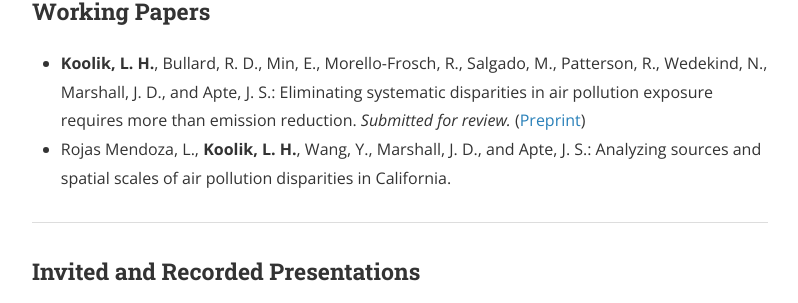
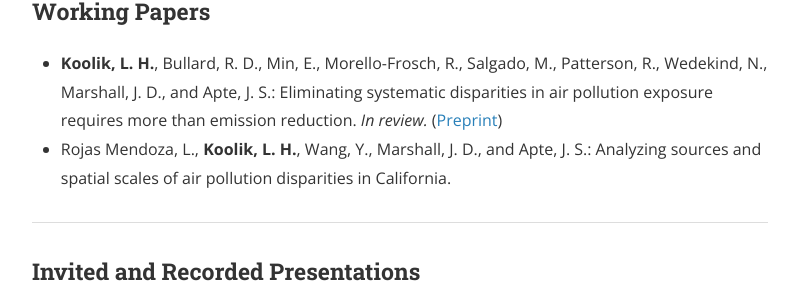
Before and after one commit to lkoolik/lkoolik.github.io, a Jekyll site: the page built from research.md, in a window 1280 px wide and 900 px high, scrolled down 598 px. Shown: the part 151-454 px from the top of the window, without its empty margins (240-1038 px from the left). Built offline with Jekyll 4.4.1, drawn with Linux system fonts in a browser that asks for light colours; nearby versions of some CDN libraries.

Commit message:
Update research.md

```diff
--- a/research.md
+++ b/research.md
@@ -20,7 +20,7 @@ nav_order: 3
 
 <h3>Working Papers</h3>
 <ul>
-  <li><b>Koolik, L. H.</b>, Bullard, R. D., Min, E., Morello-Frosch, R., Salgado, M., Patterson, R., Wedekind, N., Marshall, J. D., and Apte, J. S.: Eliminating systematic disparities in air pollution exposure requires more than emission reduction. <i>Submitted for review.</i> (<a href="https://doi.org/10.26434/chemrxiv-2025-793ps">Preprint</a>) </li>
+  <li><b>Koolik, L. H.</b>, Bullard, R. D., Min, E., Morello-Frosch, R., Salgado, M., Patterson, R., Wedekind, N., Marshall, J. D., and Apte, J. S.: Eliminating systematic disparities in air pollution exposure requires more than emission reduction. <i>In review.</i> (<a href="https://doi.org/10.26434/chemrxiv-2025-793ps">Preprint</a>) </li>
   <li>Rojas Mendoza, L., <b>Koolik, L. H.</b>, Wang, Y., Marshall, J. D., and Apte, J. S.: Analyzing sources and spatial scales of air pollution disparities in California.</li>
 </ul>
 
```
